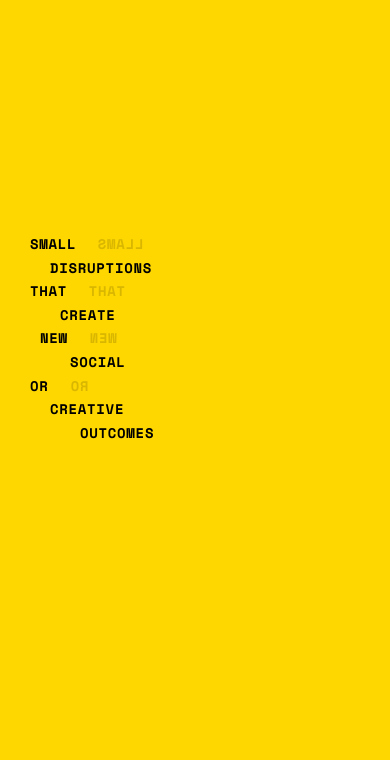
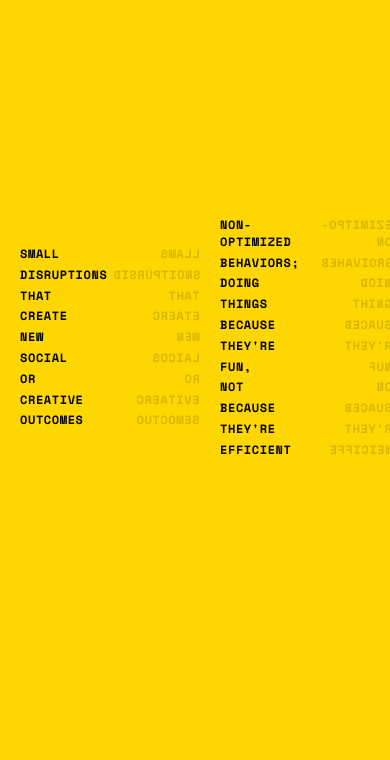
Before and after one commit to knownquantity/antics, a plain HTML site: page index.html in a window 390 px wide. Shown: the part 84-844 px from the top of the page. Drawn offline with nearby package versions, Linux system fonts and the light colour scheme.

Commit message:
Update index.html

```diff
--- a/index.html
+++ b/index.html
@@ -33,7 +33,6 @@
 
         .main-text {
             position: absolute;
-            left: 60px;
             top: 50%;
             transform: translateY(-50%);
             display: flex;
@@ -44,15 +43,25 @@
             letter-spacing: 0.05em;
             line-height: 1.4;
             color: #000;
+            width: 280px;
+        }
+
+        .left-text {
+            left: 60px;
+        }
+
+        .right-text {
+            left: 380px;
         }
 
         .line {
             display: flex;
-            gap: 0;
+            justify-content: space-between;
+            width: 100%;
         }
 
         .word {
-            margin-right: 1.5em;
+            color: #000;
         }
 
         .ghost {
@@ -61,51 +70,55 @@
             display: inline-block;
         }
 
-        /* Staggered layout like the reference */
-        .line:nth-child(1) { padding-left: 0; }
-        .line:nth-child(2) { padding-left: 40px; }
-        .line:nth-child(3) { padding-left: 0; }
-        .line:nth-child(4) { padding-left: 60px; }
-        .line:nth-child(5) { padding-left: 20px; }
-        .line:nth-child(6) { padding-left: 80px; }
-        .line:nth-child(7) { padding-left: 0; }
-        .line:nth-child(8) { padding-left: 40px; }
-        .line:nth-child(9) { padding-left: 100px; }
-
         @media (max-width: 768px) {
             .logo {
                 top: 20px;
                 right: 20px;
-                font-size: 18px;
+                font-size: 32px;
             }
 
             .main-text {
-                left: 30px;
-                font-size: 14px;
+                font-size: 12px;
+                width: 180px;
             }
 
-            .line:nth-child(2) { padding-left: 20px; }
-            .line:nth-child(4) { padding-left: 30px; }
-            .line:nth-child(5) { padding-left: 10px; }
-            .line:nth-child(6) { padding-left: 40px; }
-            .line:nth-child(8) { padding-left: 20px; }
-            .line:nth-child(9) { padding-left: 50px; }
+            .left-text {
+                left: 20px;
+            }
+
+            .right-text {
+                left: 220px;
+            }
         }
     </style>
 </head>
 <body>
     <div class="logo">ANTICS</div>
 
-    <div class="main-text">
+    <div class="main-text left-text">
         <div class="line"><span class="word">SMALL</span><span class="ghost">LLAMS</span></div>
-        <div class="line"><span class="word">DISRUPTIONS</span></div>
+        <div class="line"><span class="word">DISRUPTIONS</span><span class="ghost">SNOITPURSID</span></div>
         <div class="line"><span class="word">THAT</span><span class="ghost">TAHT</span></div>
-        <div class="line"><span class="word">CREATE</span></div>
+        <div class="line"><span class="word">CREATE</span><span class="ghost">ETAERC</span></div>
         <div class="line"><span class="word">NEW</span><span class="ghost">WEN</span></div>
-        <div class="line"><span class="word">SOCIAL</span></div>
+        <div class="line"><span class="word">SOCIAL</span><span class="ghost">LAICOS</span></div>
         <div class="line"><span class="word">OR</span><span class="ghost">RO</span></div>
-        <div class="line"><span class="word">CREATIVE</span></div>
-        <div class="line"><span class="word">OUTCOMES</span></div>
+        <div class="line"><span class="word">CREATIVE</span><span class="ghost">EVITAERC</span></div>
+        <div class="line"><span class="word">OUTCOMES</span><span class="ghost">SEMOCTUO</span></div>
+    </div>
+
+    <div class="main-text right-text">
+        <div class="line"><span class="word">NON-OPTIMIZED</span><span class="ghost">DEZIMITPO-NON</span></div>
+        <div class="line"><span class="word">BEHAVIORS;</span><span class="ghost">;SROIVAHEB</span></div>
+        <div class="line"><span class="word">DOING</span><span class="ghost">GNIOD</span></div>
+        <div class="line"><span class="word">THINGS</span><span class="ghost">SGNIHT</span></div>
+        <div class="line"><span class="word">BECAUSE</span><span class="ghost">ESUACEB</span></div>
+        <div class="line"><span class="word">THEY'RE</span><span class="ghost">ER'YEHT</span></div>
+        <div class="line"><span class="word">FUN,</span><span class="ghost">,NUF</span></div>
+        <div class="line"><span class="word">NOT</span><span class="ghost">TON</span></div>
+        <div class="line"><span class="word">BECAUSE</span><span class="ghost">ESUACEB</span></div>
+        <div class="line"><span class="word">THEY'RE</span><span class="ghost">ER'YEHT</span></div>
+        <div class="line"><span class="word">EFFICIENT</span><span class="ghost">TNEICIFFE</span></div>
     </div>
 </body>
 </html>
```
